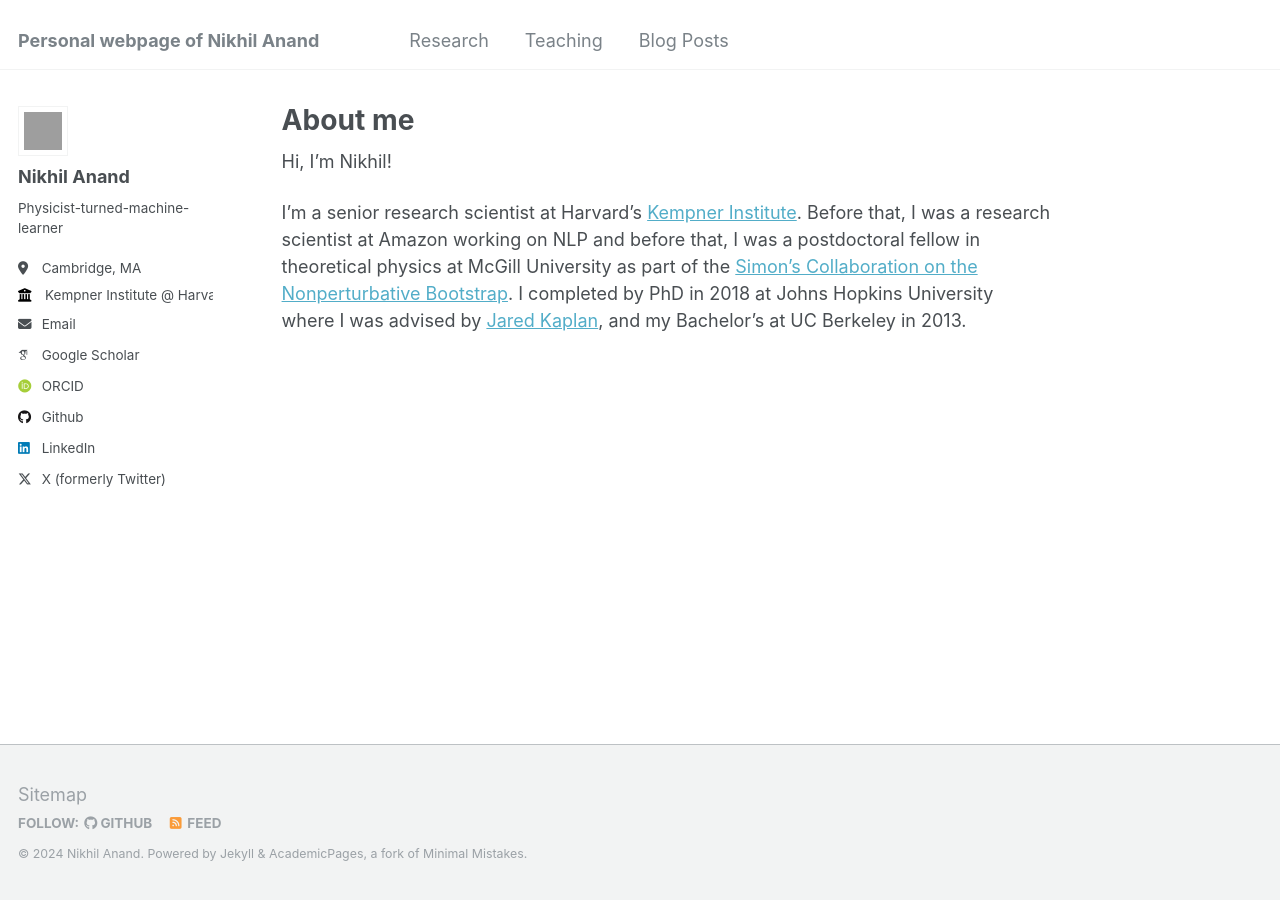
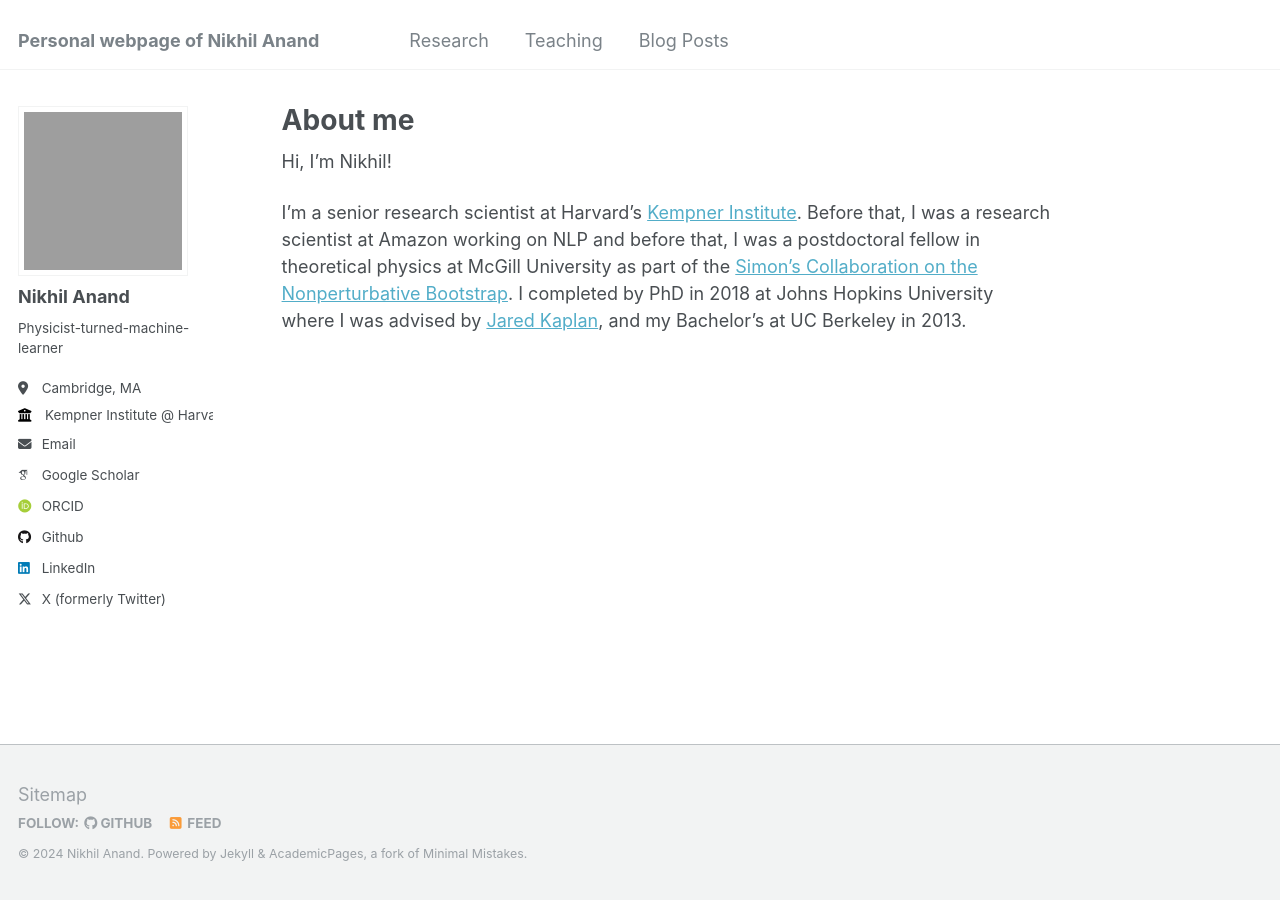
Before and after one commit to nikhilanand91/nikhilanand91.github.io, a Jekyll site: the page built from _pages/about.md, in a window 1280 px wide. Built offline with Jekyll 4.4.1, drawn with Linux system fonts in a browser that asks for light colours; some web fonts are replaced.

Commit message:
make profile pic bigger

```diff
--- a/_sass/_sidebar.scss
+++ b/_sass/_sidebar.scss
@@ -79,9 +79,9 @@
 .author__avatar {
   display: table-cell;
   vertical-align: top;
-  width: 50px;
+  width: 170px;
   // set width only, for non-square avatars
-  height: 50px;
+  height: 170px;
 
   @include breakpoint($large) {
     display: block;
@@ -91,8 +91,8 @@
 
   img {
     // max-width: 175px;
-    width: 50px;
-    height: 50px;
+    width: 170px;
+    height: 170px;
     object-fit: cover;
     // border-radius: 50%;
 
```
